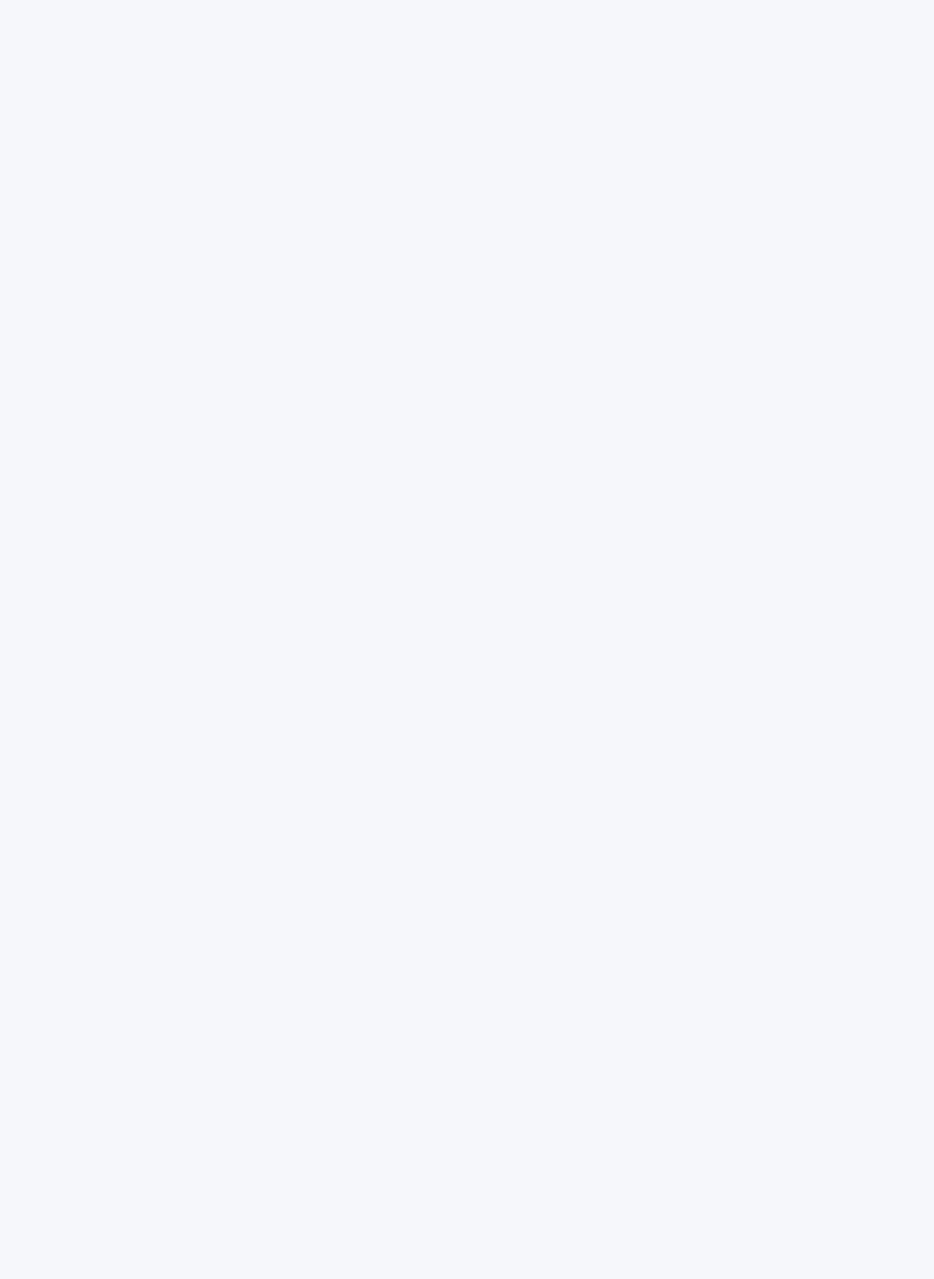
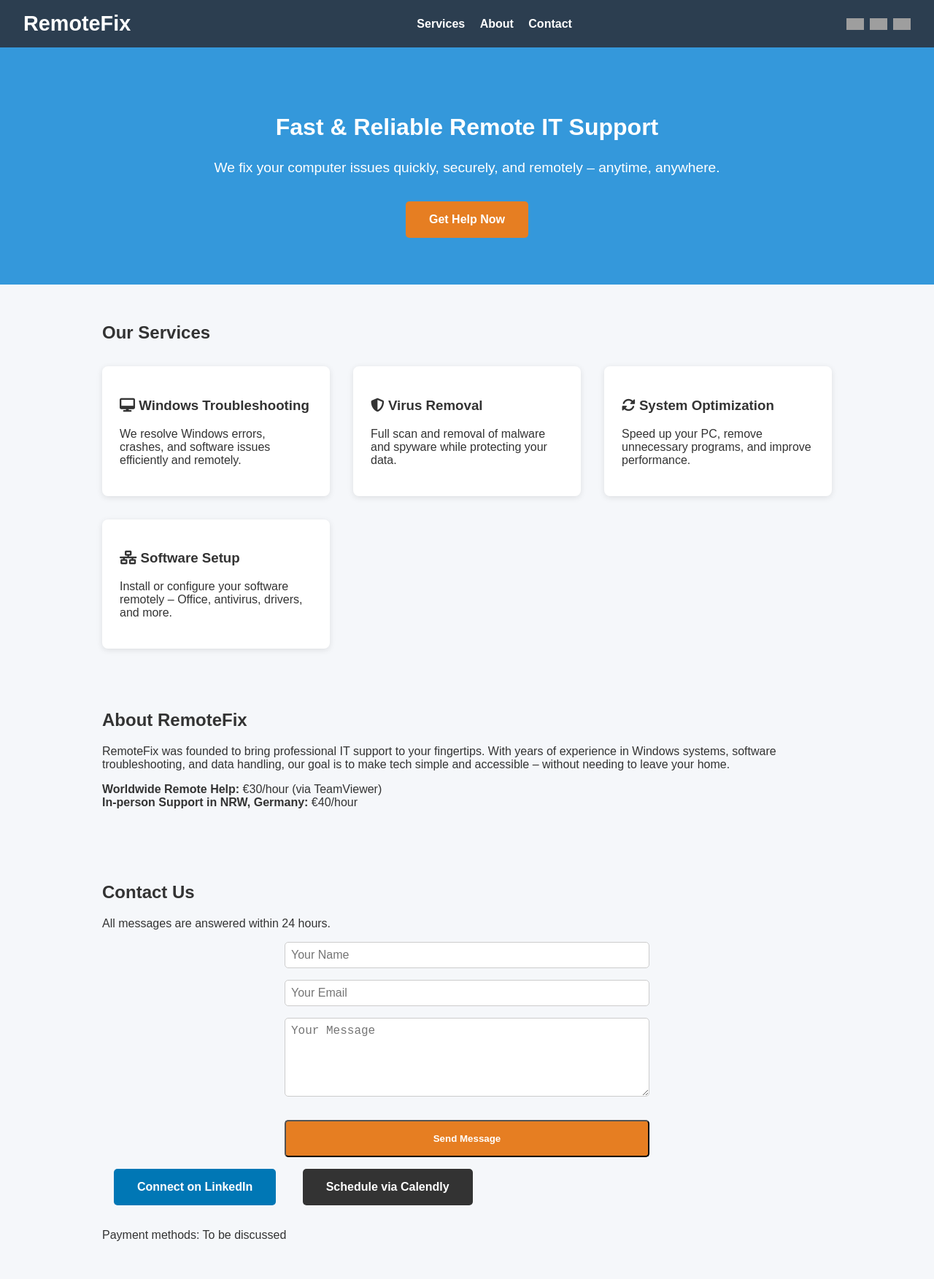
Before and after one commit to madyouu/RemoteFix, a plain HTML site: page index.html in a window 1280 px wide. Shown: the top 1753 px of the page at 73% size. Before the commit the page ends 800 px from the top, so only its background shows below. Drawn offline with Linux system fonts and the light colour scheme; grey boxes are pictures that could not be loaded.

Commit message:
Update index.html

```diff
--- a/index.html
+++ b/index.html
@@ -1,50 +1,115 @@
 <!DOCTYPE html>
 <html lang="en">
 <head>
-  <meta charset="UTF-8">
-  <meta name="viewport" content="width=device-width, initial-scale=1.0">
+  <meta charset="UTF-8" />
+  <meta name="viewport" content="width=device-width, initial-scale=1.0"/>
   <title>RemoteFix - Remote IT Support</title>
-  <link rel="stylesheet" href="https://cdnjs.cloudflare.com/ajax/libs/font-awesome/6.4.0/css/all.min.css">
+  <link rel="stylesheet" href="https://cdnjs.cloudflare.com/ajax/libs/font-awesome/6.4.0/css/all.min.css"/>
   <style>
     body { font-family: Arial, sans-serif; background: #f5f7fa; color: #333; margin: 0; padding: 0; }
     header { background: #2c3e50; color: #fff; padding: 1rem 2rem; display: flex; justify-content: space-between; align-items: center; }
     header h1 { margin: 0; font-size: 1.8rem; }
     nav a { color: #fff; margin-left: 1rem; text-decoration: none; font-weight: bold; }
-    .lang-switcher { margin-left: auto; display: flex; gap: 0.5rem; }
+    .lang-switcher { display: flex; gap: 0.5rem; }
     .lang-switcher img { width: 24px; height: 16px; cursor: pointer; }
     .hero { text-align: center; padding: 4rem 2rem; background: #3498db; color: #fff; }
     .hero h2 { font-size: 2rem; }
     .hero p { font-size: 1.2rem; }
     .btn { background: #e67e22; color: white; padding: 1rem 2rem; text-decoration: none; border-radius: 5px; font-weight: bold; display: inline-block; margin-top: 1rem; }
-    .btn-link { display: inline-block; margin: 1rem; padding: 1rem 2rem; background: #0077b5; color: white; text-decoration: none; border-radius: 5px; font-weight: bold; }
-    .btn-calendly { background: #333; }
+    .btn-link { margin: 1rem; padding: 1rem 2rem; text-decoration: none; border-radius: 5px; font-weight: bold; display: inline-block; }
+    .btn-linkedin { background: #0077b5; color: white; }
+    .btn-calendly { background: #333; color: white; }
     .section { padding: 2rem; max-width: 1000px; margin: auto; }
     .services { display: grid; grid-template-columns: repeat(auto-fit, minmax(250px, 1fr)); gap: 2rem; margin-top: 2rem; }
     .service-card { background: white; padding: 1.5rem; border-radius: 8px; box-shadow: 0 2px 8px rgba(0,0,0,0.1); }
-    .service-card h3 { margin-top: 0; }
     footer { text-align: center; background: #2c3e50; color: #fff; padding: 2rem 1rem; margin-top: 3rem; }
     form { display: flex; flex-direction: column; gap: 1rem; max-width: 500px; margin: auto; }
     input, textarea { padding: 0.5rem; font-size: 1rem; border: 1px solid #ccc; border-radius: 5px; }
   </style>
+</head>
+<body>
+  <header>
+    <h1>RemoteFix</h1>
+    <nav>
+      <a href="#services">Services</a>
+      <a href="#about">About</a>
+      <a href="#contact">Contact</a>
+    </nav>
+    <div class="lang-switcher">
+      <img src="https://flagcdn.com/w40/us.png" alt="English" onclick="changeLanguage('en')">
+      <img src="https://flagcdn.com/w40/de.png" alt="Deutsch" onclick="changeLanguage('de')">
+      <img src="https://flagcdn.com/w40/pl.png" alt="Polski" onclick="changeLanguage('pl')">
+    </div>
+  </header>
+
+  <div class="hero">
+    <h2 id="heroTitle">Fast & Reliable Remote IT Support</h2>
+    <p id="heroText">We fix your computer issues quickly, securely, and remotely – anytime, anywhere.</p>
+    <a href="#contact" class="btn" id="getHelpBtn">Get Help Now</a>
+  </div>
+
+  <section id="services" class="section">
+    <h2 id="servicesTitle">Our Services</h2>
+    <div class="services">
+      <div class="service-card">
+        <h3><i class="fas fa-desktop"></i> Windows Troubleshooting</h3>
+        <p id="service1">We resolve Windows errors, crashes, and software issues efficiently and remotely.</p>
+      </div>
+      <div class="service-card">
+        <h3><i class="fas fa-shield-alt"></i> Virus Removal</h3>
+        <p id="service2">Full scan and removal of malware and spyware while protecting your data.</p>
+      </div>
+      <div class="service-card">
+        <h3><i class="fas fa-sync-alt"></i> System Optimization</h3>
+        <p id="service3">Speed up your PC, remove unnecessary programs, and improve performance.</p>
+      </div>
+      <div class="service-card">
+        <h3><i class="fas fa-network-wired"></i> Software Setup</h3>
+        <p id="service4">Install or configure your software remotely – Office, antivirus, drivers, and more.</p>
+      </div>
+    </div>
+  </section>
+
+  <section id="about" class="section">
+    <h2>About RemoteFix</h2>
+    <p id="aboutText">RemoteFix was founded to bring professional IT support to your fingertips. With years of experience in Windows systems, software troubleshooting, and data handling, our goal is to make tech simple and accessible – without needing to leave your home.</p>
+    <p id="supportRates"><strong>Worldwide Remote Help:</strong> €30/hour (via TeamViewer)<br><strong>In-person Support in NRW, Germany:</strong> €40/hour</p>
+  </section>
+
+  <section id="contact" class="section">
+    <h2>Contact Us</h2>
+    <p>All messages are answered within 24 hours.</p>
+    <form action="https://formspree.io/f/mwkgybgq" method="POST">
+      <input type="text" name="name" id="placeholderName" placeholder="Your Name" required>
+      <input type="email" name="email" id="placeholderEmail" placeholder="Your Email" required>
+      <textarea name="message" rows="5" id="placeholderMessage" placeholder="Your Message" required></textarea>
+      <button class="btn" type="submit" id="contactBtn">Send Message</button>
+    </form>
+    <a href="https://www.linkedin.com/in/igorjurczak/" target="_blank" class="btn-link btn-linkedin">Connect on LinkedIn</a>
+    <a href="https://calendly.com/igor-jurczak0161" target="_blank" class="btn-link btn-calendly" id="bookingLink">Schedule via Calendly</a>
+    <p id="paymentMethods">Payment methods: To be discussed</p>
+  </section>
+
+  <footer>
+    <p>&copy; 2025 RemoteFix. All rights reserved.</p>
+  </footer>
+
   <script>
     function changeLanguage(lang) {
       const translations = {
         en: {
           heroTitle: "Fast & Reliable Remote IT Support",
           heroText: "We fix your computer issues quickly, securely, and remotely – anytime, anywhere.",
-          getHelp: "Get Help Now",
+          getHelpBtn: "Get Help Now",
           servicesTitle: "Our Services",
-          aboutTitle: "About RemoteFix",
-          aboutText: "RemoteFix was founded to bring professional IT support to your fingertips. With years of experience in Windows systems, software troubleshooting, and data handling, our goal is to make tech simple and accessible – without needing to leave your home.",
+          aboutText: "RemoteFix was founded to bring professional IT support to your fingertips...",
           supportRates: "Worldwide Remote Help: €30/hour (via TeamViewer)<br>In-person Support in NRW, Germany: €40/hour",
-          contactTitle: "Contact Us",
-          contactInfo: "All messages are answered within 24 hours.",
-          contactButton: "Send Message",
-          bookingText: "Schedule via Calendly",
-          paymentMethods: "Payment methods",
           placeholderName: "Your Name",
           placeholderEmail: "Your Email",
           placeholderMessage: "Your Message",
+          contactBtn: "Send Message",
+          bookingLink: "Schedule via Calendly",
+          paymentMethods: "Payment methods: To be discussed",
           service1: "We resolve Windows errors, crashes, and software issues efficiently and remotely.",
           service2: "Full scan and removal of malware and spyware while protecting your data.",
           service3: "Speed up your PC, remove unnecessary programs, and improve performance.",
@@ -53,40 +118,34 @@
         de: {
           heroTitle: "Schneller & zuverlässiger IT-Support aus der Ferne",
           heroText: "Wir beheben Ihre Computerprobleme schnell, sicher und aus der Ferne – jederzeit, überall.",
-          getHelp: "Jetzt Hilfe anfordern",
+          getHelpBtn: "Jetzt Hilfe anfordern",
           servicesTitle: "Unsere Dienstleistungen",
-          aboutTitle: "Über RemoteFix",
-          aboutText: "RemoteFix wurde gegründet, um professionellen IT-Support direkt zu Ihnen zu bringen. Mit jahrelanger Erfahrung in Windows-Systemen, Software-Fehlerbehebung und Datenverarbeitung ist es unser Ziel, Technik einfach und zugänglich zu machen – ohne Ihr Zuhause zu verlassen.",
+          aboutText: "RemoteFix wurde gegründet, um professionellen IT-Support direkt zu Ihnen zu bringen...",
           supportRates: "Weltweiter Fernsupport: 30 €/Stunde (via TeamViewer)<br>Vor-Ort-Support in NRW, Deutschland: 40 €/Stunde",
-          contactTitle: "Kontaktieren Sie uns",
-          contactInfo: "Alle Nachrichten werden innerhalb von 24 Stunden beantwortet.",
-          contactButton: "Nachricht senden",
-          bookingText: "Termin über Calendly buchen",
-          paymentMethods: "Zahlungsmethoden",
           placeholderName: "Ihr Name",
-          placeholderEmail: "Ihre E-Mail-Adresse",
+          placeholderEmail: "Ihre E-Mail",
           placeholderMessage: "Ihre Nachricht",
+          contactBtn: "Nachricht senden",
+          bookingLink: "Termin über Calendly buchen",
+          paymentMethods: "Zahlungsmethoden: Nach Absprache",
           service1: "Wir beheben Windows-Fehler, Abstürze und Softwareprobleme effizient und aus der Ferne.",
           service2: "Kompletter Scan und Entfernung von Malware und Spyware bei gleichzeitiger Datensicherung.",
           service3: "Beschleunigen Sie Ihren PC, entfernen Sie unnötige Programme und verbessern Sie die Leistung.",
-          service4: "Installation oder Konfiguration Ihrer Software aus der Ferne – Office, Antivirus, Treiber und mehr."
+          service4: "Installieren oder konfigurieren Sie Ihre Software aus der Ferne – Office, Antivirus, Treiber und mehr."
         },
         pl: {
           heroTitle: "Szybkie i niezawodne wsparcie IT zdalnie",
           heroText: "Naprawiamy problemy z komputerem szybko, bezpiecznie i zdalnie – w każdej chwili, z dowolnego miejsca.",
-          getHelp: "Uzyskaj pomoc teraz",
+          getHelpBtn: "Uzyskaj pomoc teraz",
           servicesTitle: "Nasze usługi",
-          aboutTitle: "O RemoteFix",
-          aboutText: "RemoteFix powstał, aby zapewnić profesjonalne wsparcie IT na wyciągnięcie ręki. Dzięki wieloletniemu doświadczeniu w systemach Windows, rozwiązywaniu problemów z oprogramowaniem i analizie danych, naszym celem jest uproszczenie technologii i uczynienie jej dostępną – bez wychodzenia z domu.",
+          aboutText: "RemoteFix powstał, aby zapewnić profesjonalne wsparcie IT na wyciągnięcie ręki...",
           supportRates: "Zdalna pomoc na całym świecie: 30 €/godzina (przez TeamViewer)<br>Wsparcie osobiste w NRW, Niemcy: 40 €/godzina",
-          contactTitle: "Skontaktuj się z nami",
-          contactInfo: "Wszystkie wiadomości są odpowiadane w ciągu 24 godzin.",
-          contactButton: "Wyślij wiadomość",
-          bookingText: "Umów się przez Calendly",
-          paymentMethods: "Metody płatności",
           placeholderName: "Twoje imię",
-          placeholderEmail: "Twój e-mail",
+          placeholderEmail: "Twój email",
           placeholderMessage: "Twoja wiadomość",
+          contactBtn: "Wyślij wiadomość",
+          bookingLink: "Umów się przez Calendly",
+          paymentMethods: "Metody płatności: Do uzgodnienia",
           service1: "Rozwiązujemy błędy Windows, awarie i problemy z oprogramowaniem szybko i zdalnie.",
           service2: "Pełne skanowanie i usuwanie złośliwego oprogramowania z ochroną danych.",
           service3: "Przyspiesz swój komputer, usuń niepotrzebne programy i popraw wydajność.",
@@ -94,24 +153,23 @@
         }
       };
       const t = translations[lang];
-      document.querySelector(".hero h2").innerText = t.heroTitle;
-      document.querySelector(".hero p").innerText = t.heroText;
-      document.querySelector(".hero .btn").innerText = t.getHelp;
-      document.querySelector("#services h2").innerText = t.servicesTitle;
-      document.querySelector("#about h2").innerText = t.aboutTitle;
-      document.querySelector("#about p").innerText = t.aboutText;
-      document.querySelector("#support-rates").innerHTML = t.supportRates;
-      document.querySelector("#contact h2").innerText = t.contactTitle;
-      document.querySelector("#contact p").innerText = t.contactInfo;
-      document.querySelector("form button").innerText = t.contactButton;
-      document.querySelector("input[name='name']").placeholder = t.placeholderName;
-      document.querySelector("input[name='email']").placeholder = t.placeholderEmail;
-      document.querySelector("textarea[name='message']").placeholder = t.placeholderMessage;
-      document.querySelector("#booking-link").innerText = t.bookingText;
-      document.querySelector("#payment-methods").innerText = t.paymentMethods;
+      document.getElementById("heroTitle").innerText = t.heroTitle;
+      document.getElementById("heroText").innerText = t.heroText;
+      document.getElementById("getHelpBtn").innerText = t.getHelpBtn;
+      document.getElementById("servicesTitle").innerText = t.servicesTitle;
+      document.getElementById("aboutText").innerText = t.aboutText;
+      document.getElementById("supportRates").innerHTML = t.supportRates;
+      document.getElementById("placeholderName").placeholder = t.placeholderName;
+      document.getElementById("placeholderEmail").placeholder = t.placeholderEmail;
+      document.getElementById("placeholderMessage").placeholder = t.placeholderMessage;
+      document.getElementById("contactBtn").innerText = t.contactBtn;
+      document.getElementById("bookingLink").innerText = t.bookingLink;
+      document.getElementById("paymentMethods").innerText = t.paymentMethods;
       document.getElementById("service1").innerText = t.service1;
       document.getElementById("service2").innerText = t.service2;
       document.getElementById("service3").innerText = t.service3;
       document.getElementById("service4").innerText = t.service4;
     }
   </script>
+</body>
+</html>
```
